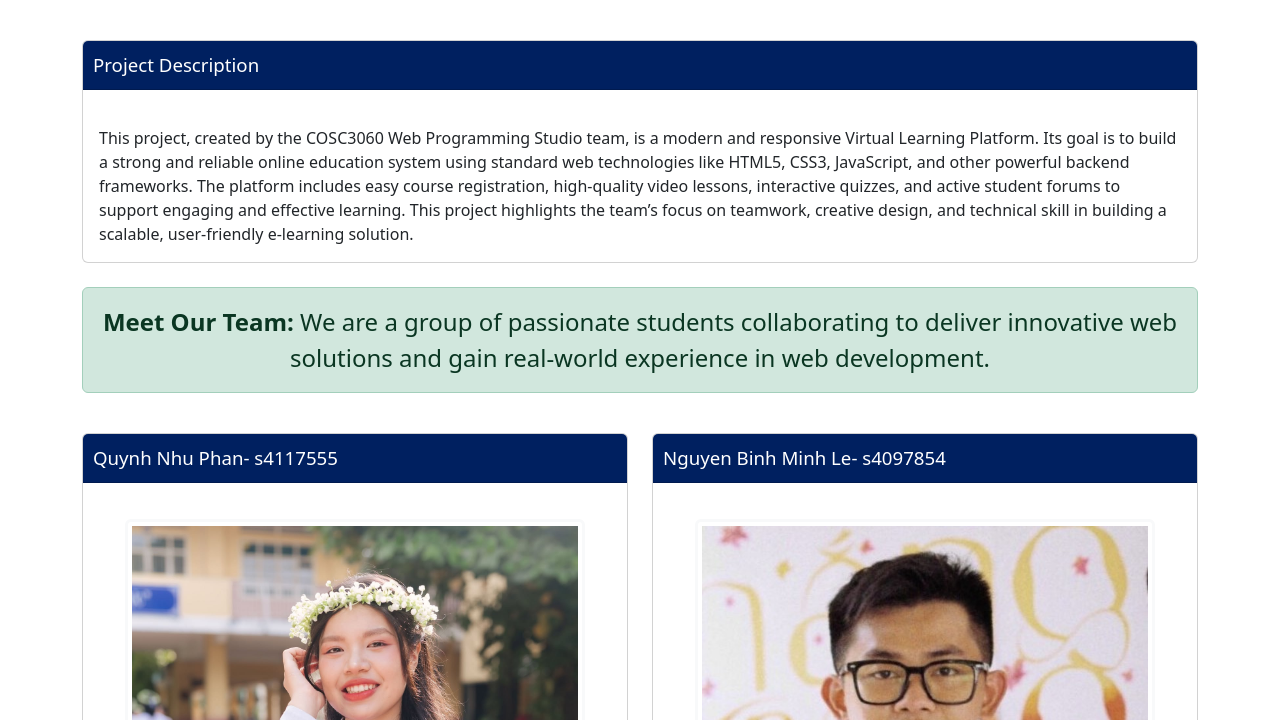
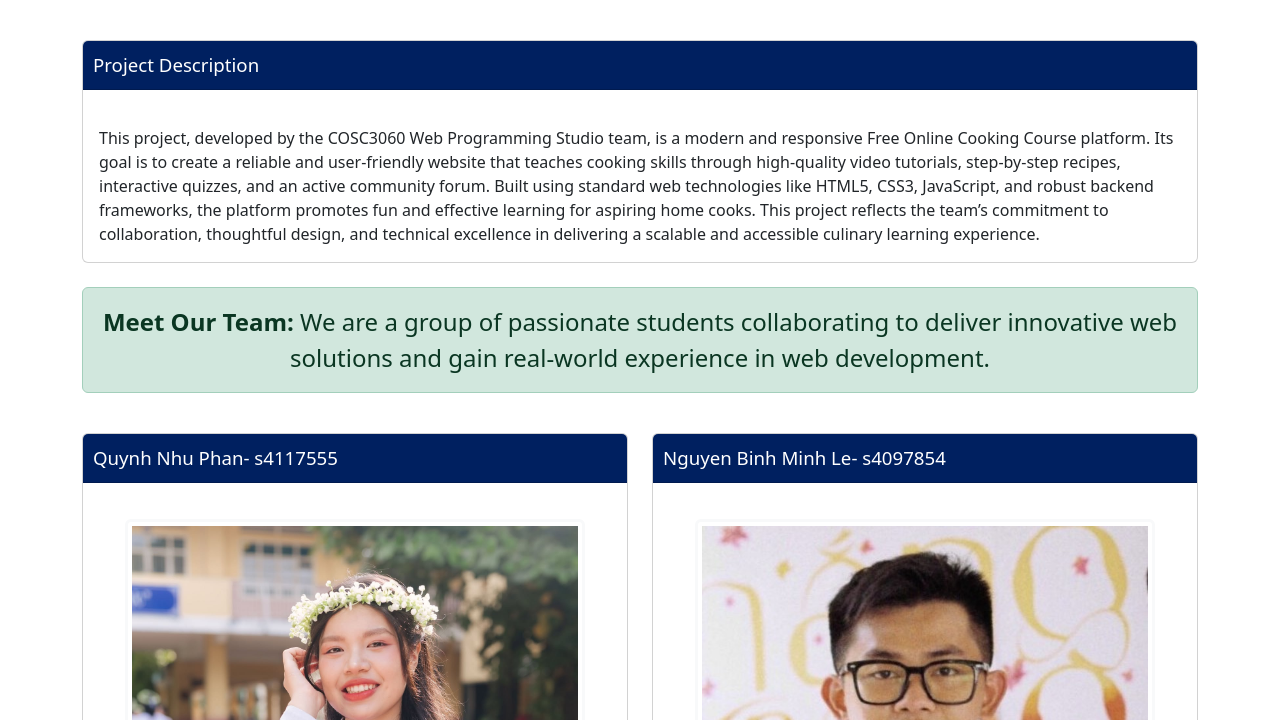
Before and after one commit to s4097854/wpsteam, a plain HTML site: page index.html in a window 1280 px wide. Shown: the part 80-800 px from the top of the page. Drawn offline with nearby package versions, Linux system fonts and the light colour scheme.

Commit message:
second commit

```diff
--- a/index.html
+++ b/index.html
@@ -48,8 +48,7 @@
                             </div>
                             <div class="card-body">
                                 <p class="card-text">
-                                    This project, created by the COSC3060 Web Programming Studio team, is a modern and responsive Virtual Learning Platform. Its goal is to build a strong and reliable online education system using standard web technologies like HTML5, CSS3, JavaScript, and other powerful backend frameworks. The platform includes easy course registration, high-quality video lessons, interactive quizzes, and active student forums to support engaging and effective learning. This project highlights the team’s focus on teamwork, creative design, and technical skill in building a scalable, user-friendly e-learning solution.
-                                </p>
+This project, developed by the COSC3060 Web Programming Studio team, is a modern and responsive Free Online Cooking Course platform. Its goal is to create a reliable and user-friendly website that teaches cooking skills through high-quality video tutorials, step-by-step recipes, interactive quizzes, and an active community forum. Built using standard web technologies like HTML5, CSS3, JavaScript, and robust backend frameworks, the platform promotes fun and effective learning for aspiring home cooks. This project reflects the team’s commitment to collaboration, thoughtful design, and technical excellence in delivering a scalable and accessible culinary learning experience.                                </p>
                             </div>
                         </div>
                     </div>
```
